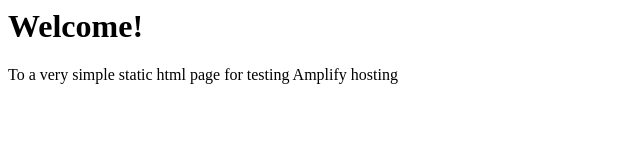
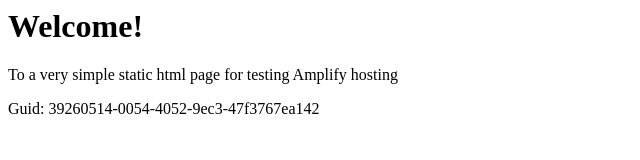
Before and after one commit to aws-aemilia-mxp/Github-PR-Commit-Integration-Test-DoNotTouch-v1-preprod-eu-south-1, a website: page src/index.html in a window 1280 px wide. Shown: the whole page, without its empty margins (0-640 px from the left). Drawn offline with Linux system fonts and the light colour scheme.

Commit message:
commit from integ tests

```diff
--- a/src/index.html
+++ b/src/index.html
@@ -1,3 +1,5 @@
+
+
 <html lang="en">
 
 <head>
@@ -10,6 +12,6 @@
 <body>
     <h1>Welcome!</h1>
     <p>To a very simple static html page for testing Amplify hosting</p>
-</body>
+    <p>Guid: 39260514-0054-4052-9ec3-47f3767ea142</p></body>
 
 </html>
```
